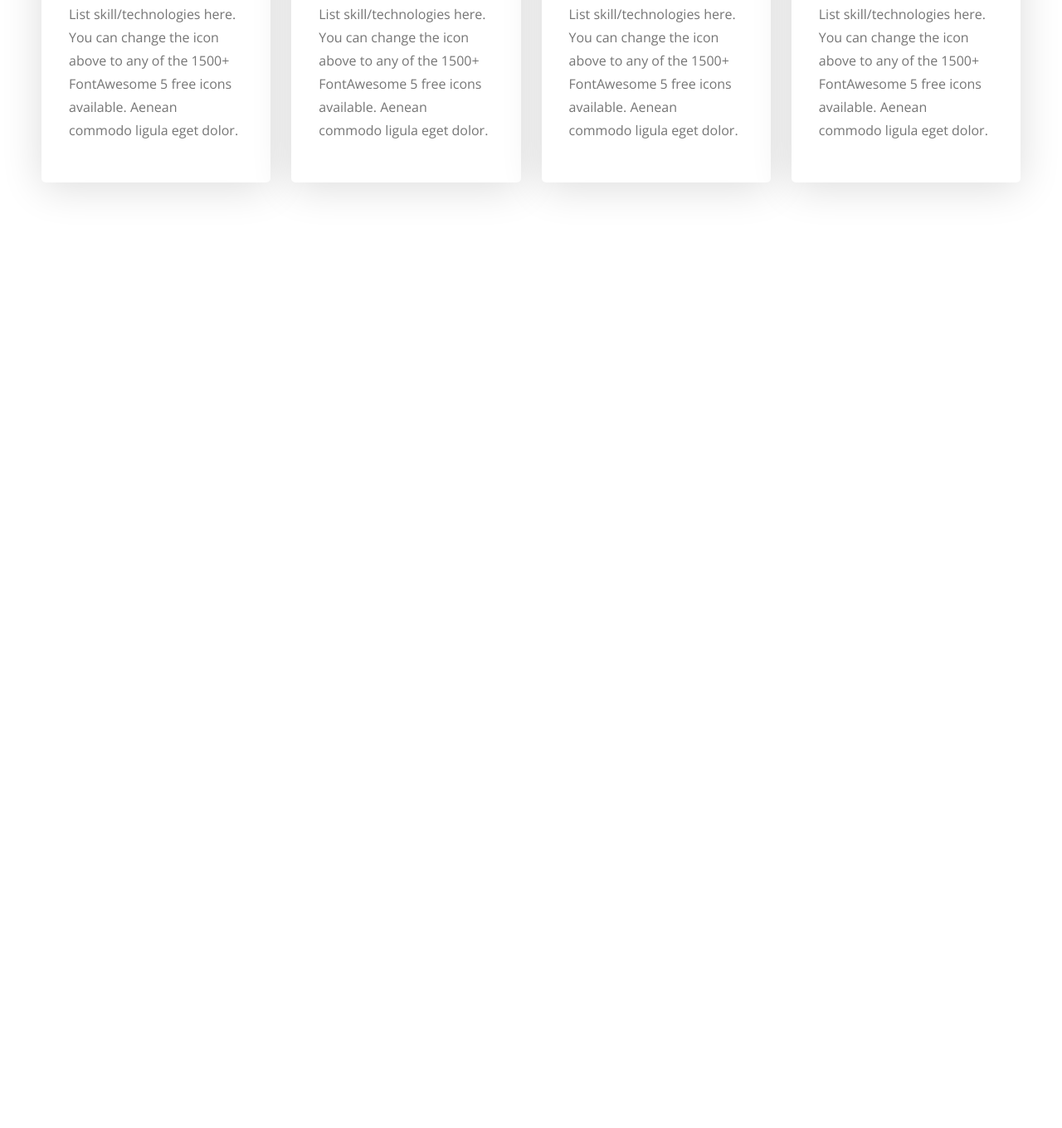
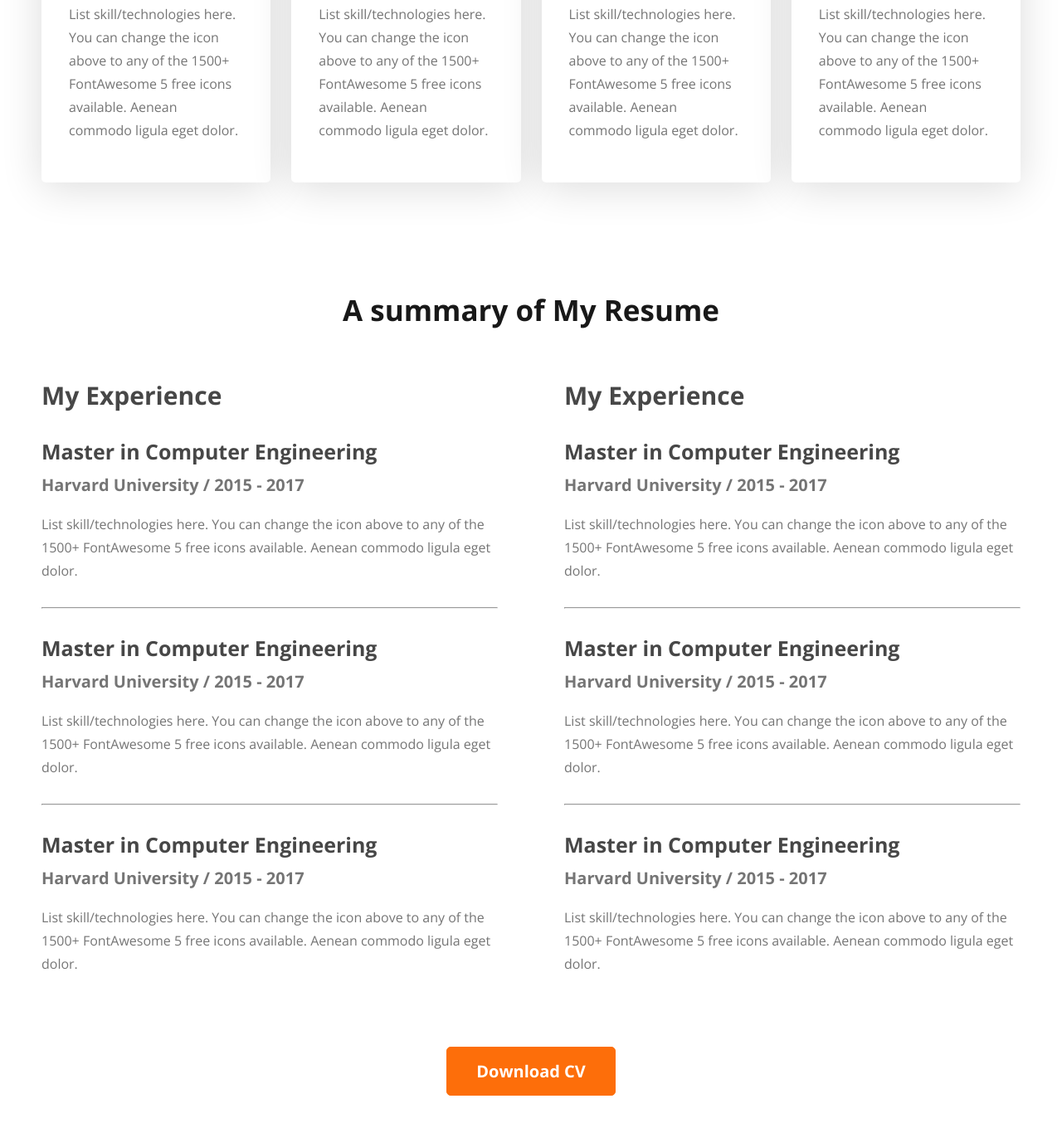
Before and after one commit to ghoribcoder/portfolio, a plain HTML site: page index.html in a window 1280 px wide. Shown: the part 1912-3272 px from the top of the page at 83% size. Before the commit the page ends 2262 px from the top, so only its background shows below. Drawn offline with nearby package versions, Linux system fonts and the light colour scheme.

Commit message:
Resume Section Added

```diff
--- a/css/style.css
+++ b/css/style.css
@@ -206,3 +206,39 @@ main {
     font-weight: 400;
     line-height: 28px;
 }
+/* Resume Section  Style */
+.resume-container{
+    display: flex;
+    gap: 80px;
+}
+.resume-column-title{
+    color:#474747;
+font-size: 30px;
+font-weight: 700;
+}
+.resume-container hr{
+    margin: 30px 0;
+}
+.resume-title{
+    color:#474747;
+font-size: 25px;
+font-weight: 700;
+margin: 0;
+}
+.resume-institute{
+    color: #757575;
+font-size: 20px;
+font-weight: 600;
+margin-top: 10px;
+margin-bottom: 20px;
+}
+.resume-description{
+    color: #757575;
+font-size: 16px;
+font-weight: 400;
+line-height: 28px;
+}
+.resume-down-cv-btn{
+    text-align: center;
+    margin-top: 70px;
+}
--- a/index.html
+++ b/index.html
@@ -105,6 +105,77 @@
 
         </section>
         <!-- WHat I Do Section End -->
+        <!-- Resume Section Start -->
+        <section>
+            <h2 class="resume-section--header about-header">A summary of My Resume</h2>
+            <div class="resume-container">
+                <div class="resume-column">
+                    <h3 class="resume-column-title">My Experience</h3>
+                    <div class="resume-onfo">
+                        <div class="resume-item">
+                            <h3 class="resume-title">Master in Computer Engineering</h3>
+                            <h5 class="resume-institute">Harvard University / 2015 - 2017</h5>
+                            <p class="resume-description">List skill/technologies here. You can change the icon above
+                                to any of the 1500+ FontAwesome 5 free icons available. Aenean commodo ligula eget dolor.</p>
+                        </div>
+                    </div>
+                    <hr>
+                    <div class="resume-onfo">
+                        <div class="resume-item">
+                            <h3 class="resume-title">Master in Computer Engineering</h3>
+                            <h5 class="resume-institute">Harvard University / 2015 - 2017</h5>
+                            <p class="resume-description">List skill/technologies here. You can change the icon above
+                                to any of the 1500+ FontAwesome 5 free icons available. Aenean commodo ligula eget dolor.</p>
+                        </div>
+                    </div>
+                    <hr>
+                    <div class="resume-onfo">
+                        <div class="resume-item">
+                            <h3 class="resume-title">Master in Computer Engineering</h3>
+                            <h5 class="resume-institute">Harvard University / 2015 - 2017</h5>
+                            <p class="resume-description">List skill/technologies here. You can change the icon above
+                                to any of the 1500+ FontAwesome 5 free icons available. Aenean commodo ligula eget dolor.</p>
+                        </div>
+                    </div>
+                </div>
+                <div class="resume-column">
+                    <h3 class="resume-column-title">My Experience</h3>
+                    <div class="resume-onfo">
+                        <div class="resume-item">
+                            <h3 class="resume-title">Master in Computer Engineering</h3>
+                            <h5 class="resume-institute">Harvard University / 2015 - 2017</h5>
+                            <p class="resume-description">List skill/technologies here. You can change the icon above
+                                to any of the 1500+ FontAwesome 5 free icons available. Aenean commodo ligula eget dolor.</p>
+                        </div>
+                    </div>
+                    <hr>
+                    <div class="resume-onfo">
+                        <div class="resume-item">
+                            <h3 class="resume-title">Master in Computer Engineering</h3>
+                            <h5 class="resume-institute">Harvard University / 2015 - 2017</h5>
+                            <p class="resume-description">List skill/technologies here. You can change the icon above
+                                to any of the 1500+ FontAwesome 5 free icons available. Aenean commodo ligula eget dolor.</p>
+                        </div>
+                    </div>
+                    <hr>
+                    <div class="resume-onfo">
+                        <div class="resume-item">
+                            <h3 class="resume-title">Master in Computer Engineering</h3>
+                            <h5 class="resume-institute">Harvard University / 2015 - 2017</h5>
+                            <p class="resume-description">List skill/technologies here. You can change the icon above
+                                to any of the 1500+ FontAwesome 5 free icons available. Aenean commodo ligula eget dolor.</p>
+                        </div>
+                    </div>
+                </div>
+
+
+            </div>
+            <div class="resume-down-cv-btn">
+                <button class="btn-primary ">Download CV</button>
+            </div>
+        </section>
+        <!-- Resume Section Start -->
+
     </main>
     <footer>
 
```
